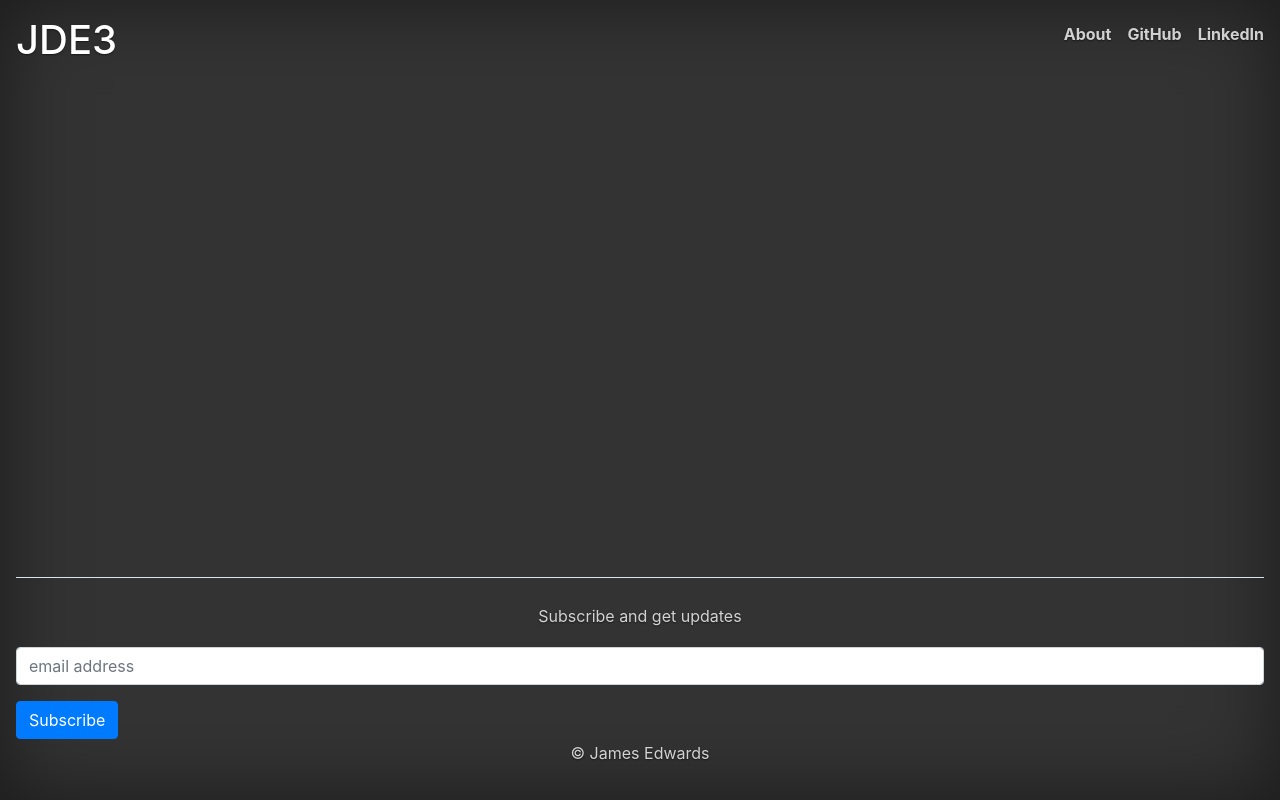
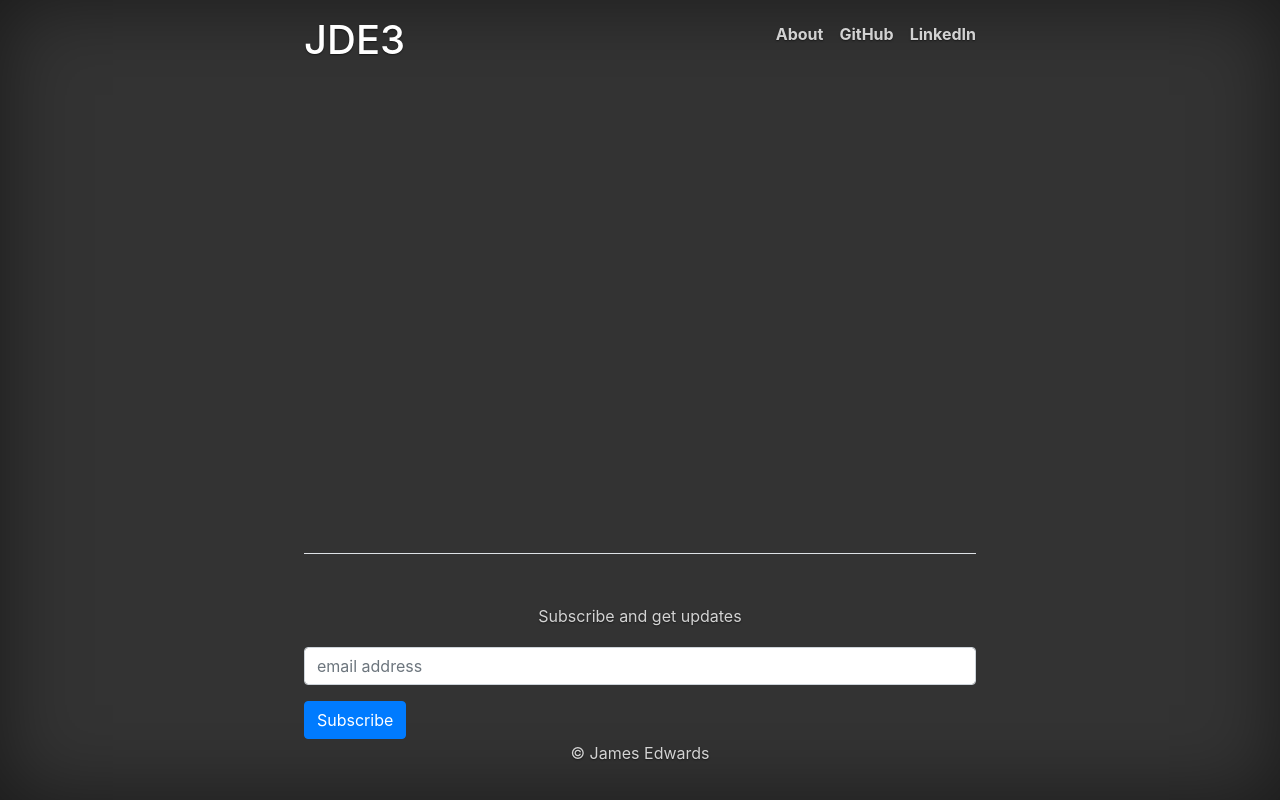
Before and after one commit to jdedwards3/jedwards, a Node project: template views/index.ejs in a window 1280 px wide. Run offline with Node 20 templates, Linux system fonts and the light colour scheme; the template is opened without the code that fills it, so the values that code supplies are empty; style sheets or scripts are compiled from the project's sources; some libraries are stand-ins or nearby versions.

Commit message:
style updates

```diff
--- a/views/partials/comments.ejs
+++ b/views/partials/comments.ejs
@@ -1,6 +1,6 @@
 <div class="text-left pt-4">
   <% if(model.comments.length){ %>
-  <h2 class="pt-3 mb-4 border-top border-secondary">Comments</h2>
+  <h3 class="pt-3 mb-4 border-top border-secondary">Comments</h3>
 
   <ul class="list-group">
     <% model.comments.forEach(function(comment){ %>
@@ -13,7 +13,7 @@
     <% }); %>
   </ul>
   <% } %>
-  <h2 class="pt-3 mb-4 border-top border-secondary">Leave a Reply</h2>
+  <h3 class="pt-3 mb-4 border-top border-secondary">Leave a Reply</h3>
   <form
     id="commentForm"
     action="<%= pageModel.environment[Object.keys(pageModel.environment)].functionsUrl %>/comment"
--- a/views/partials/footer.ejs
+++ b/views/partials/footer.ejs
@@ -1,4 +1,4 @@
-<footer class="mastfoot mt-auto border-top pt-4">
+<footer class="mastfoot mt-auto border-top pt-5 cover-container mx-auto w-100">
   <!-- Begin Mailchimp Signup Form -->
   <p>Subscribe and get updates</p>
   <div id="mc_embed_signup" class="text-left">
--- a/views/partials/header.ejs
+++ b/views/partials/header.ejs
@@ -1,4 +1,4 @@
-<header class="masthead">
+<header class="masthead cover-container mx-auto w-100">
   <div class="masthead-brand h1"><a href="/">JDE3</a></div>
   <nav class="nav nav-masthead justify-content-center">
     <a class="nav-link" href="about">About</a>
```
